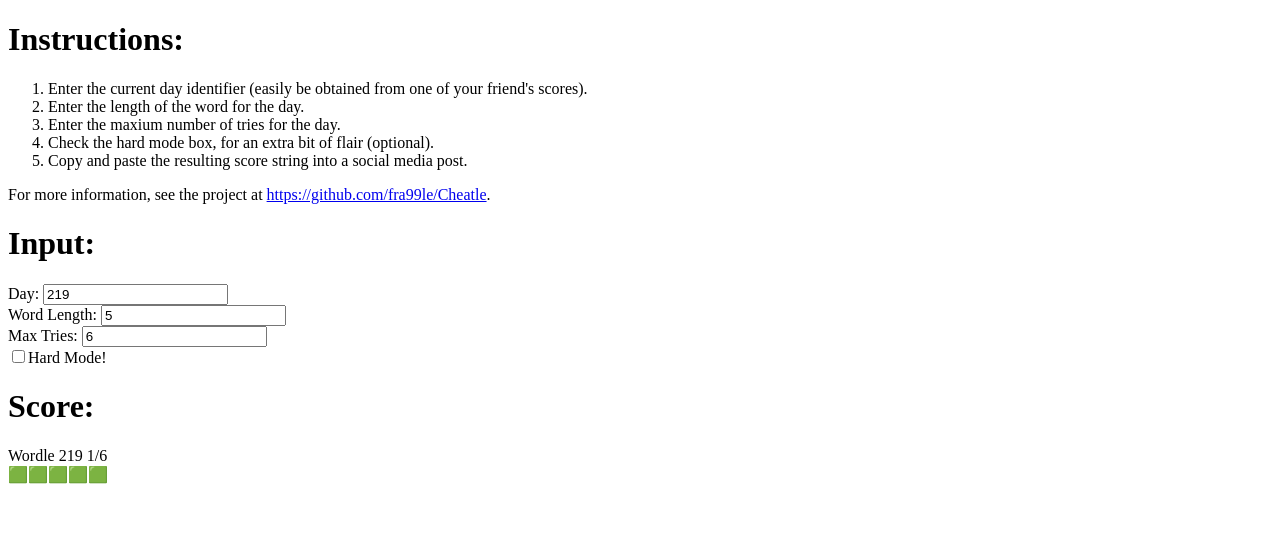
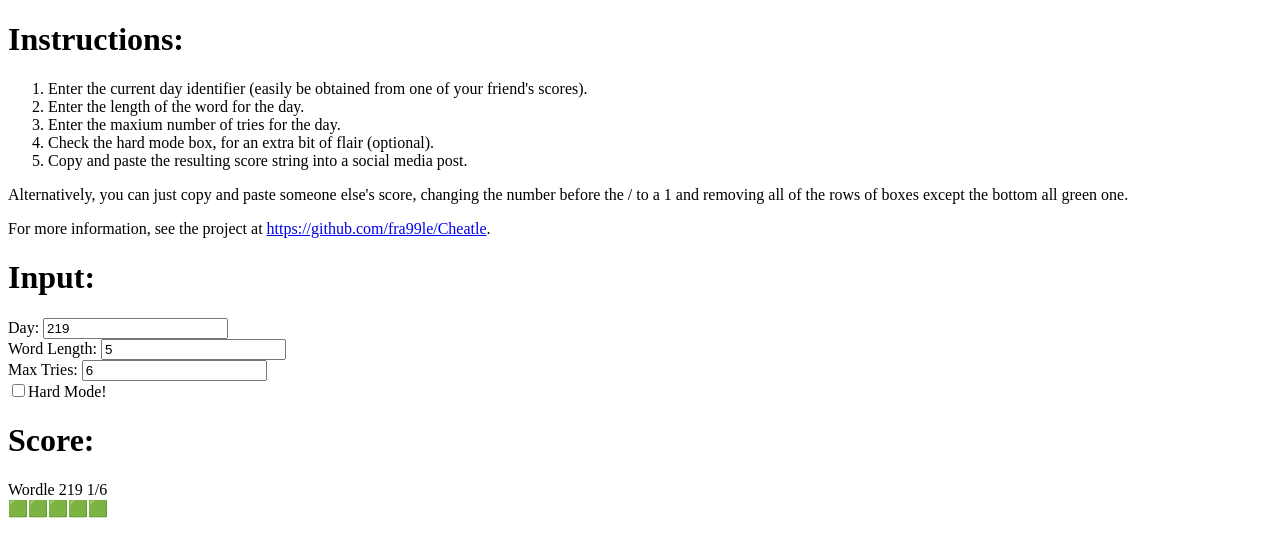
Before and after one commit to fra99le/Cheatle, a plain HTML site: page index.html in a window 1280 px wide. Drawn offline with Linux system fonts and the light colour scheme.

Commit message:
Revised some text.

```diff
--- a/index.html
+++ b/index.html
@@ -17,6 +17,13 @@
 <li>Check the hard mode box, for an extra bit of flair (optional).
 <li>Copy and paste the resulting score string into a social media post.
 </ol>
+
+<p>
+Alternatively, you can just copy and paste someone else's score, changing the
+number before the / to a 1 and removing all of the rows of boxes except the
+bottom all green one.
+</p>
+
 <p>
 For more information, see the project at <a href="https://github.com/fra99le/Cheatle">https://github.com/fra99le/Cheatle</a>.
 </p>
```
Also changed, not shown: 1 other file.
